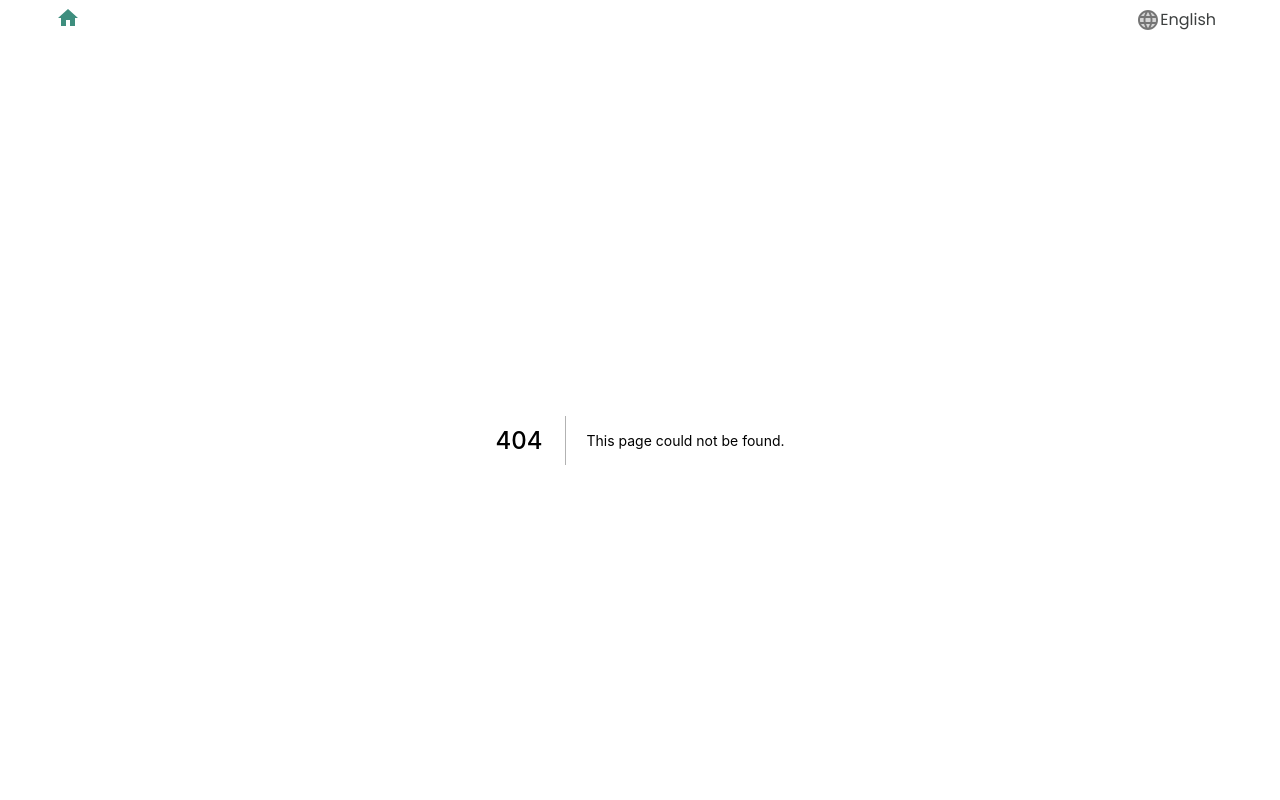
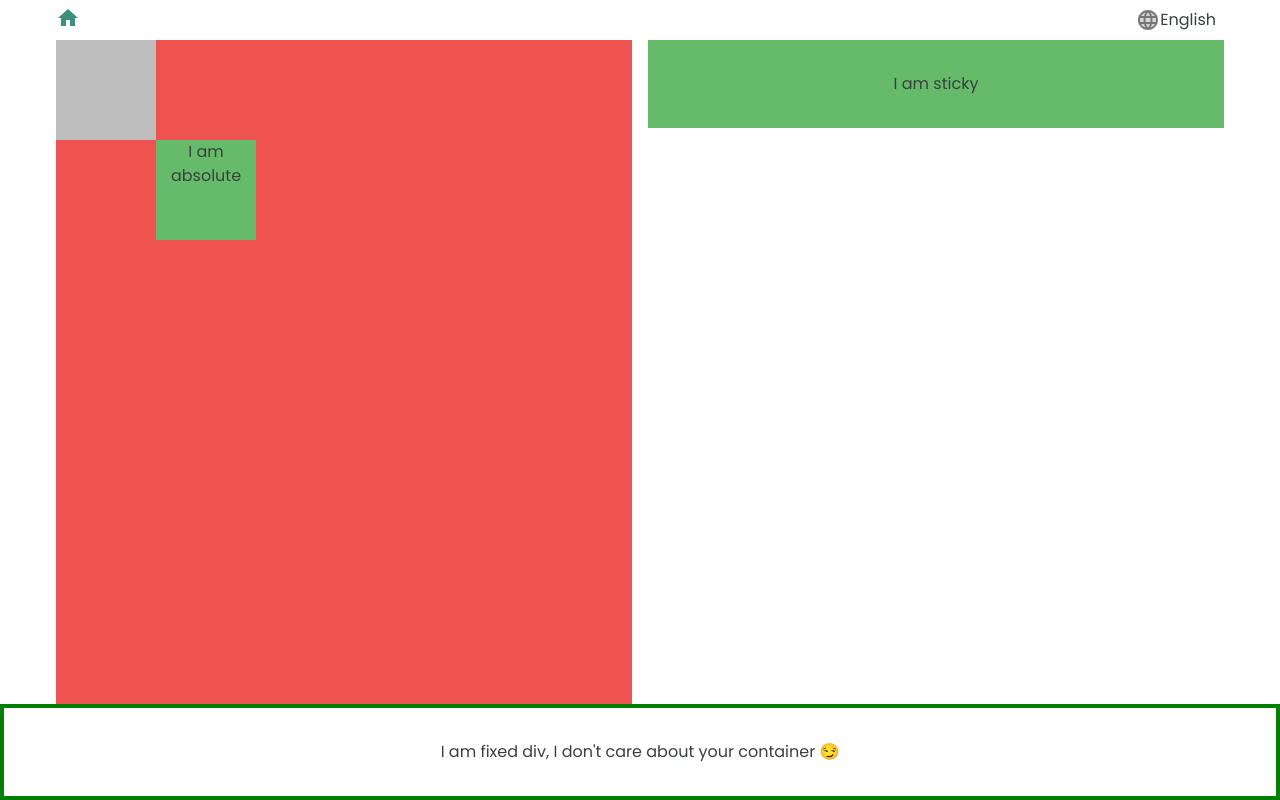
Before and after one commit to Foysal0076/javascript-nextjs-practice, a Next.js app: page /css-positions in a window 1280 px wide. Before the commit this address had no page. Shown: the top 800 px of the page. Built offline with nearby package versions, Linux system fonts and the light colour scheme; a web font is replaced by a local one.

Commit message:
css positions

```diff
--- /dev/null
+++ b/src/pages/css-positions.tsx
@@ -0,0 +1,68 @@
+import { Box, Container, Grid, Typography } from '@mui/material'
+import { green, grey, red } from '@mui/material/colors'
+
+const CssPosition = () => {
+  return (
+    <Box>
+      <Container maxWidth='lg'>
+        <Box
+          sx={{
+            p: 4,
+            border: '4px solid green',
+            backgroundColor: 'white',
+            position: 'fixed',
+            bottom: '0',
+            left: '0',
+            width: '100%',
+          }}>
+          <Typography textAlign='center'>
+            I am fixed div, I don&apos;t care about your container 😏
+          </Typography>
+        </Box>
+
+        <Grid container spacing={2}>
+          <Grid item xs={12} md={6}>
+            <Box
+              sx={{
+                backgroundColor: red[400],
+                height: '1500px',
+              }}>
+              <Box
+                sx={{
+                  position: 'relative',
+                  backgroundColor: grey[400],
+                  height: '100px',
+                  width: '100px',
+                }}>
+                <Box
+                  sx={{
+                    position: 'absolute',
+                    right: '-100%',
+                    bottom: '-100%',
+                    backgroundColor: green[400],
+                    height: '100px',
+                    width: '100px',
+                  }}>
+                  <Typography textAlign='center'>I am absolute</Typography>
+                </Box>
+              </Box>
+            </Box>
+          </Grid>
+          <Grid item xs={12} md={6}>
+            <Box
+              sx={{
+                position: 'sticky',
+                top: '0',
+                p: 4,
+                backgroundColor: green[400],
+              }}>
+              <Typography textAlign='center'>I am sticky</Typography>
+            </Box>
+          </Grid>
+        </Grid>
+      </Container>
+    </Box>
+  )
+}
+
+export default CssPosition
--- a/src/pages/index.tsx
+++ b/src/pages/index.tsx
@@ -145,6 +145,22 @@ const Home = () => {
           </Button>
         </Link>
       </Box>
+      <Box display='flex' justifyContent='center' my={4}>
+        <Link href='/css-positions' passHref>
+          <Button
+            variant='outlined'
+            color='success'
+            sx={{
+              width: '300px',
+              textTransform: 'capitalize',
+              color: 'GrayText',
+              fontSize: '20px',
+              marginBottom: '8px',
+            }}>
+            CSS Positions
+          </Button>
+        </Link>
+      </Box>
     </div>
   )
 }
```
